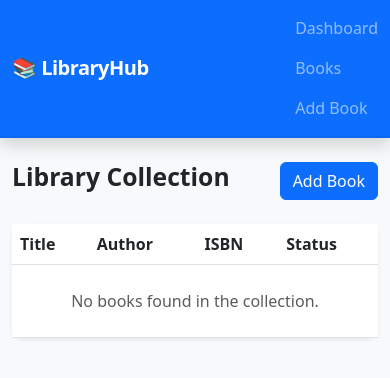
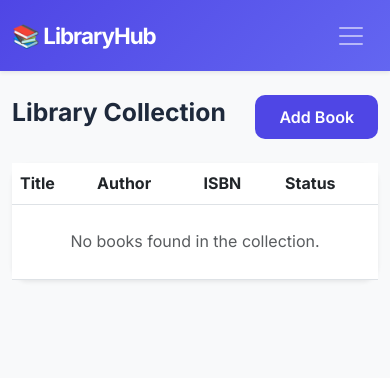
Before and after one commit to Markjohns1/libmanagementsys, a Flask app: page /books in a window 390 px wide. Shown: the top 378 px of the page. Run offline with Flask 3, Linux system fonts and the light colour scheme.

Commit message:
UI/UX: Enhanced mobile responsiveness, premium indigo theme, and modern typography

```diff
--- a/static/css/style.css
+++ b/static/css/style.css
@@ -1,26 +1,84 @@
-/* Main styling for the library application */
+/* --- MARLIZ DESIGN SYSTEM (LMS Edition) --- */
+@import url('https://fonts.googleapis.com/css2?family=Inter:wght@300;400;500;600;700&display=swap');
 
-/* Add smooth transitions to links and buttons */
-a, .btn {
-    transition: all 0.3s ease;
+:root {
+    --primary-color: #4f46e5;
+    /* Modern Indigo */
+    --hover-color: #4338ca;
+    --bg-light: #f8fafc;
+    --text-dark: #1e293b;
+    --card-shadow: 0 10px 15px -3px rgba(0, 0, 0, 0.1), 0 4px 6px -2px rgba(0, 0, 0, 0.05);
 }
 
-/* Custom shadow for navbar */
-.navbar {
-    border-bottom: 2px solid rgba(0,0,0,0.05);
+body {
+    font-family: 'Inter', sans-serif;
+    color: var(--text-dark);
+    background-color: var(--bg-light);
+    line-height: 1.6;
 }
 
-/* Round the corners of cards for a modern look */
-.card {
-    border-radius: 12px;
+/* --- PREMIUM NAVBAR --- */
+.navbar {
+    background: linear-gradient(135deg, var(--primary-color), #6366f1) !important;
+    padding: 0.8rem 0;
 }
 
-/* Subtle hover effect for table rows */
-.table-hover tbody tr:hover {
-    background-color: rgba(13, 110, 253, 0.03);
+.navbar-brand {
+    font-weight: 700;
+    font-size: 1.4rem;
+    letter-spacing: -1px;
 }
 
-/* Logo styling */
-.navbar-brand {
-    letter-spacing: -0.5px;
+.nav-link {
+    font-weight: 500;
+    padding: 0.5rem 1.2rem !important;
+    border-radius: 8px;
+    margin-left: 5px;
 }
+
+.nav-link:hover {
+    background: rgba(255, 255, 255, 0.1);
+}
+
+/* --- MODERN CARDS --- */
+.card {
+    border: none !important;
+    border-radius: 16px !important;
+    box-shadow: var(--card-shadow);
+    transition: transform 0.3s ease, box-shadow 0.3s ease;
+}
+
+.card:hover {
+    transform: translateY(-5px);
+    box-shadow: 0 20px 25px -5px rgba(0, 0, 0, 0.1), 0 10px 10px -5px rgba(0, 0, 0, 0.04);
+}
+
+/* --- BUTTON SHADOWS --- */
+.btn-primary {
+    background-color: var(--primary-color);
+    border: none;
+    padding: 0.6rem 1.5rem;
+    border-radius: 10px;
+    font-weight: 600;
+}
+
+.btn-primary:hover {
+    background-color: var(--hover-color);
+    box-shadow: 0 4px 14px 0 rgba(79, 70, 229, 0.39);
+}
+
+/* --- MOBILE RESPONSIVE TWEAKS --- */
+@media (max-width: 768px) {
+    .navbar-collapse {
+        background: white;
+        margin-top: 15px;
+        border-radius: 12px;
+        padding: 15px;
+        box-shadow: 0 4px 6px -1px rgba(0, 0, 0, 0.1);
+    }
+
+    .nav-link {
+        color: var(--text-dark) !important;
+        margin-bottom: 5px;
+    }
+}
--- a/templates/base.html
+++ b/templates/base.html
@@ -1,5 +1,6 @@
 <!DOCTYPE html>
 <html lang="en">
+
 <head>
   <meta charset="UTF-8">
   <meta name="viewport" content="width=device-width, initial-scale=1.0">
@@ -9,19 +10,26 @@
   <!-- custom CSS link -->
   <link rel="stylesheet" href="{{ url_for('static', filename='css/style.css') }}">
 </head>
+
 <body class="bg-light">
+
   <!-- Main Navigation Bar -->
-    <nav class="navbar navbar-expand-lg navbar-dark bg-primary shadow">
+  <nav class="navbar navbar-expand-lg navbar-dark shadow-sm mb-4">
     <div class="container">
-            <a class="navbar-brand fw-bold" href="/">📚 LibraryHub</a>
+      <a class="navbar-brand" href="/">📚 LibraryHub</a>
+      <!-- Mobile Toggle Button -->
+      <button class="navbar-toggler border-0" type="button" data-bs-toggle="collapse" data-bs-target="#marlizNav">
+        <span class="navbar-toggler-icon"></span>
+      </button>
+      <div class="collapse navbar-collapse" id="marlizNav">
         <div class="navbar-nav ms-auto">
           <a class="nav-link" href="/">Dashboard</a>
           <a class="nav-link" href="/books">Books</a>
           <a class="nav-link" href="/add_book">Add Book</a>
         </div>
       </div>
+    </div>
   </nav>
-
   <!-- Content Area -->
   <div class="container mt-4">
     <!-- Flash messages for user feedback -->
@@ -42,4 +50,5 @@
   <!-- Bootstrap JS Bundle -->
   <script src="https://cdn.jsdelivr.net/npm/bootstrap@5.3.0/dist/js/bootstrap.bundle.min.js"></script>
 </body>
+
 </html>
```
Also changed, not shown: instance/library.db (added). Lines whose indentation alone changed are shown as unchanged.
